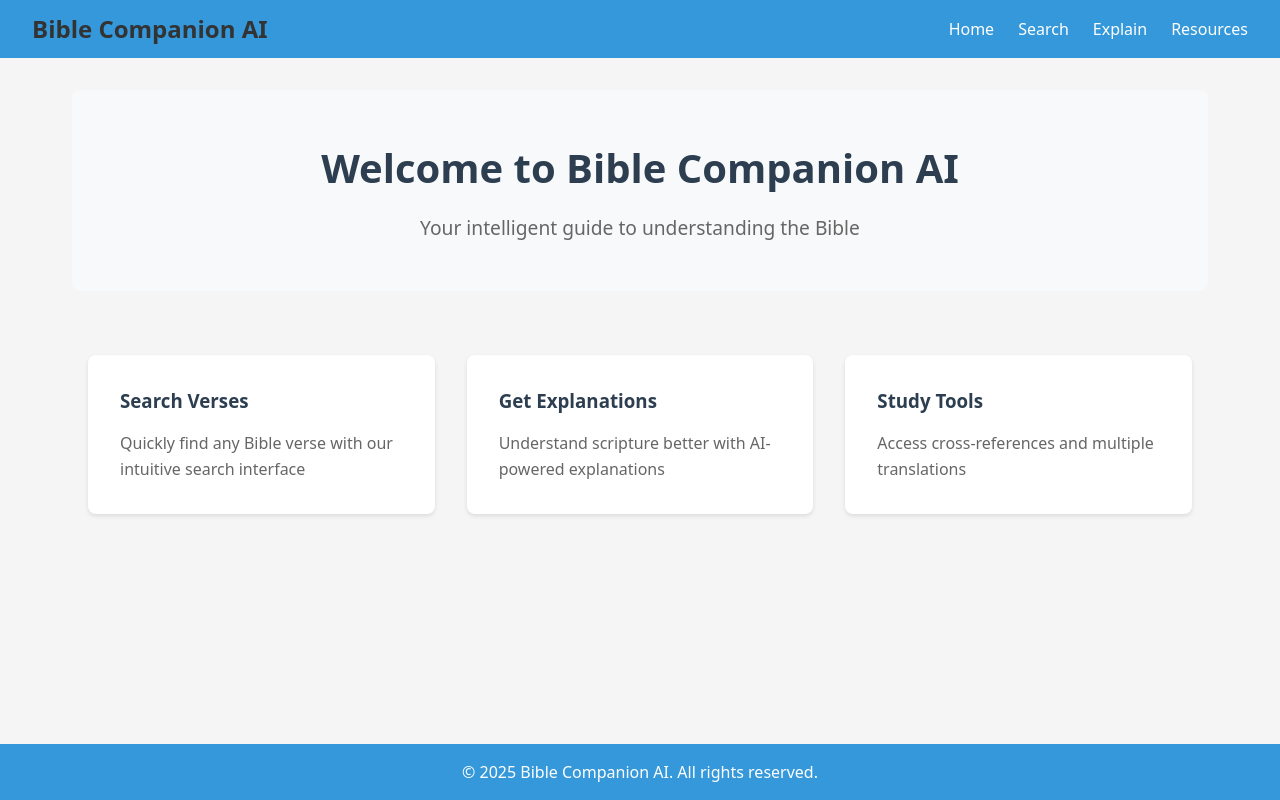
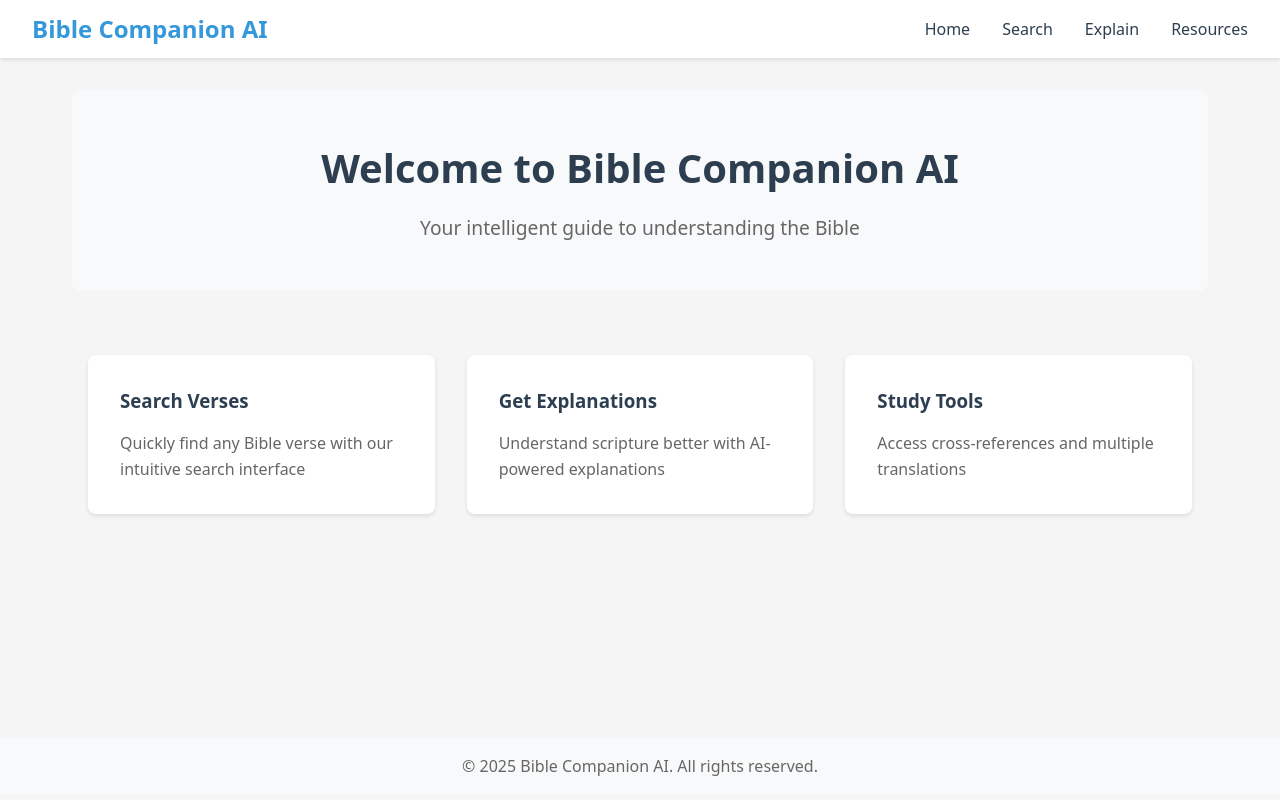
Before and after one commit to Jay254/Bible-Companion-AI, a React (Vite) app: page / in a window 1280 px wide. Built offline with nearby package versions, Linux system fonts and the light colour scheme.

Commit message:
a tag navbar + css page fix

```diff
--- a/src/components/Layout/Layout.css
+++ b/src/components/Layout/Layout.css
@@ -5,9 +5,9 @@
 }
 
 .header {
-  background-color: #3498db;
-  color: white;
+  background-color: #fff;
   padding: 1rem 2rem;
+  box-shadow: 0 2px 4px rgba(0, 0, 0, 0.1);
   display: flex;
   justify-content: space-between;
   align-items: center;
@@ -15,27 +15,28 @@
 
 .header h1 {
   margin: 0;
+  color: #3498db;
   font-size: 1.5rem;
 }
 
 .nav {
   display: flex;
-  gap: 1.5rem;
+  gap: 2rem;
 }
 
-.nav a {
-  color: white;
+.nav a, .nav Link {
+  color: #2c3e50;
   text-decoration: none;
   font-weight: 500;
   transition: color 0.2s;
 }
 
-.nav a:hover {
-  color: #217dbb;
+.nav a:hover, .nav Link:hover {
+  color: #3498db;
 }
 
 .main {
-  flex: 1;
+  min-height: calc(100vh - 120px);
   padding: 2rem;
   max-width: 1200px;
   margin: 0 auto;
@@ -43,10 +44,10 @@
 }
 
 .footer {
-  background-color: #3498db;
-  color: white;
-  padding: 1rem 2rem;
+  background-color: #f8f9fa;
+  padding: 1rem;
   text-align: center;
+  color: #666;
 }
 
 @media (max-width: 768px) {
--- a/src/components/Layout/Layout.tsx
+++ b/src/components/Layout/Layout.tsx
@@ -1,4 +1,5 @@
 import type { ReactNode } from 'react'
+import { Link } from 'react-router-dom'
 import './Layout.css'
 
 interface LayoutProps {
@@ -11,10 +12,10 @@ export function Layout({ children }: LayoutProps) {
       <header className="header">
         <h1>Bible Companion AI</h1>
         <nav className="nav">
-          <a href="/">Home</a>
-          <a href="/search">Search</a>
-          <a href="/explain">Explain</a>
-          <a href="/resources">Resources</a>
+          <Link to="/">Home</Link>
+          <Link to="/search">Search</Link>
+          <Link to="/explain">Explain</Link>
+          <Link to="/resources">Resources</Link>
         </nav>
       </header>
 
```
